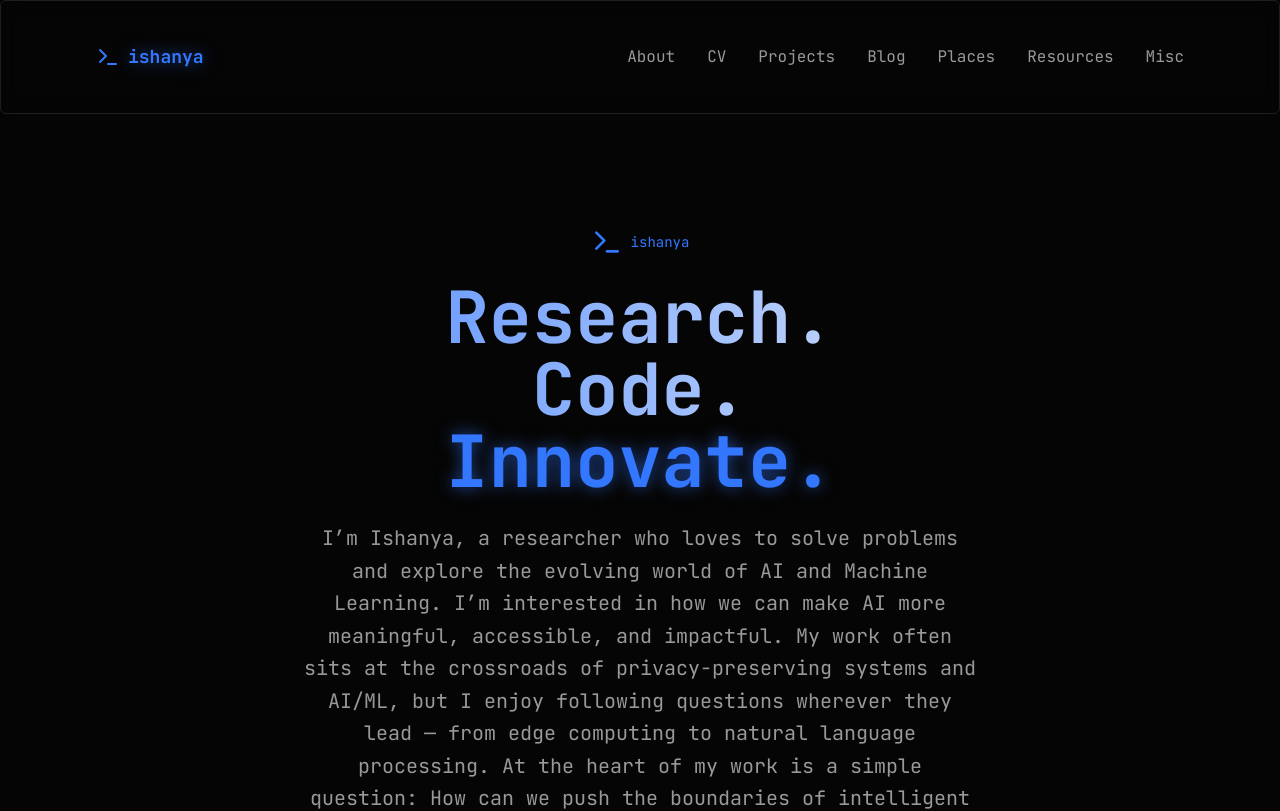
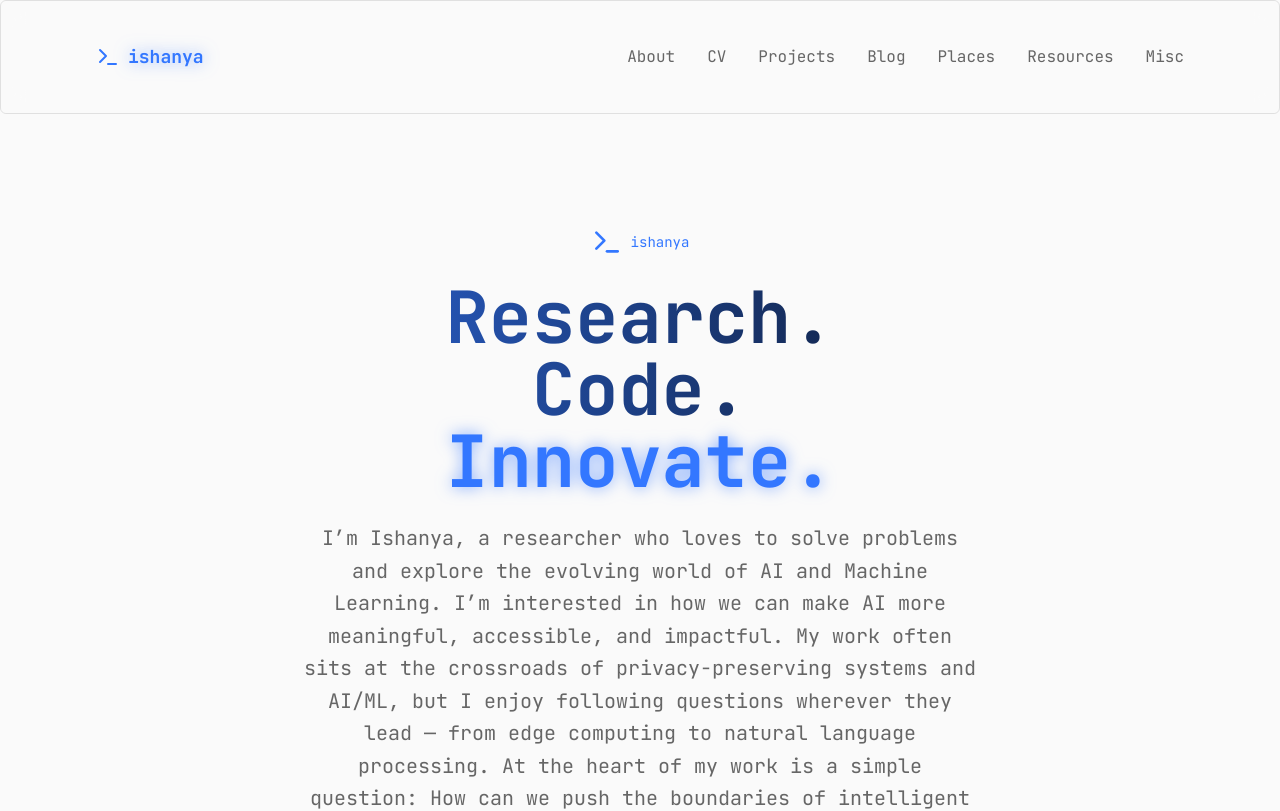
Before and after one commit to ishanyaa/ishanyaa.github.io, a React (Vite) app: page / in a window 1280 px wide. Shown: the top 811 px of the page. Built offline with nearby package versions, Linux system fonts and the light colour scheme.

Commit message:
Change background and text colors

```diff
--- a/src/index.css
+++ b/src/index.css
@@ -8,33 +8,33 @@
 
 @layer base {
   :root {
-    /* Core Colors - Black, White, Grays */
-    --background: 0 0% 2%;
-    --foreground: 0 0% 98%;
+    /* Core Colors - White background, Black text */
+    --background: 0 0% 98%;
+    --foreground: 0 0% 2%;
 
-    --card: 0 0% 4%;
-    --card-foreground: 0 0% 95%;
+    --card: 0 0% 96%;
+    --card-foreground: 0 0% 5%;
 
-    --popover: 0 0% 4%;
-    --popover-foreground: 0 0% 95%;
+    --popover: 0 0% 96%;
+    --popover-foreground: 0 0% 5%;
 
-    --primary: 0 0% 98%;
-    --primary-foreground: 0 0% 2%;
+    --primary: 0 0% 2%;
+    --primary-foreground: 0 0% 98%;
 
-    --secondary: 0 0% 8%;
-    --secondary-foreground: 0 0% 90%;
+    --secondary: 0 0% 92%;
+    --secondary-foreground: 0 0% 10%;
 
-    --muted: 0 0% 6%;
-    --muted-foreground: 0 0% 60%;
+    --muted: 0 0% 94%;
+    --muted-foreground: 0 0% 40%;
 
     --accent: 220 100% 60%;
-    --accent-foreground: 0 0% 98%;
+    --accent-foreground: 0 0% 2%;
 
     --destructive: 0 84% 60%;
-    --destructive-foreground: 0 0% 98%;
+    --destructive-foreground: 0 0% 2%;
 
-    --border: 0 0% 12%;
-    --input: 0 0% 8%;
+    --border: 0 0% 88%;
+    --input: 0 0% 92%;
     --ring: 220 100% 60%;
 
     --radius: 0.375rem;
@@ -43,8 +43,8 @@
     --terminal-blue: 220 100% 60%;
     --terminal-blue-dim: 220 70% 45%;
     --glow-subtle: 220 100% 60%;
-    --surface-elevated: 0 0% 6%;
-    --surface-hover: 0 0% 8%;
+    --surface-elevated: 0 0% 94%;
+    --surface-hover: 0 0% 92%;
 
     /* Gradients */
     --gradient-subtle: linear-gradient(135deg, hsl(var(--background)) 0%, hsl(var(--muted)) 100%);
```
